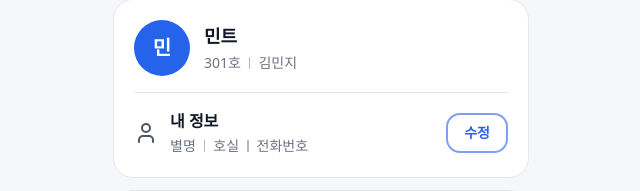
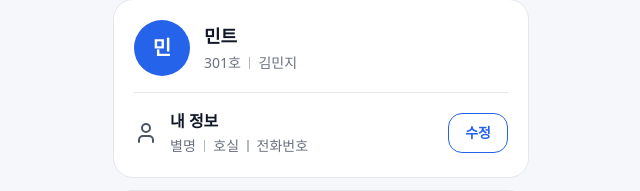
Before and after one commit to DormiLife/Dormi_FE, a React (Vite) app: page /my in a window 1280 px wide. Shown: the part 81-272 px from the top of the page, without its empty margins (319-959 px from the left). Built offline with nearby package versions, Linux system fonts and the light colour scheme.

Commit message:
fix: 수정 버튼 border 수정

```diff
--- a/src/pages/my/MyPage.tsx
+++ b/src/pages/my/MyPage.tsx
@@ -57,7 +57,6 @@ export function MyPage() {
             <Button
               variant="outline"
               size="sm"
-              className="border-2 border-primary/60"
               onClick={() => navigate({ to: "/my/edit" })}
             >
               수정
```
